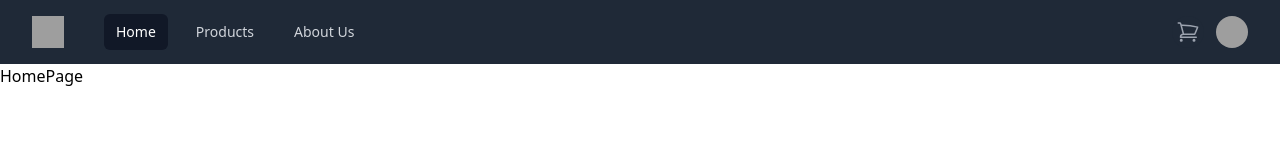
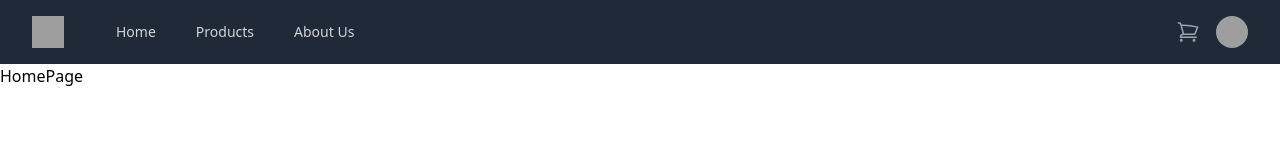
Before and after one commit to sagarkawad/blue-bikes, a React (Vite) app in the folder front-end-react/: page / in a window 1280 px wide. Shown: the top 160 px of the page. Built offline with nearby package versions, Linux system fonts and the light colour scheme; grey boxes are pictures that could not be loaded.

Commit message:
routing functionality added

```diff
--- a/front-end-react/package.json
+++ b/front-end-react/package.json
@@ -13,7 +13,8 @@
     "@headlessui/react": "^2.0.4",
     "@heroicons/react": "^2.1.3",
     "react": "^18.2.0",
-    "react-dom": "^18.2.0"
+    "react-dom": "^18.2.0",
+    "react-router-dom": "^6.23.1"
   },
   "devDependencies": {
     "@types/react": "^18.2.66",
--- a/front-end-react/src/App.jsx
+++ b/front-end-react/src/App.jsx
@@ -1,17 +1,40 @@
 import { useState } from "react";
+import { createBrowserRouter, RouterProvider } from "react-router-dom";
 import "./App.css";
 
 //pages
 import HomePage from "./pages/HomePage/HomePage";
+import Products from "./pages/ProductsPage/Products";
+import About from "./pages/AboutPage/About";
 
 //components
 import Navigation from "./components/Navigation";
 
+const router = createBrowserRouter([
+  {
+    path: "/",
+    element: <Navigation />,
+    children: [
+      {
+        path: "/",
+        element: <HomePage />,
+      },
+      {
+        path: "/products",
+        element: <Products />,
+      },
+      {
+        path: "/about",
+        element: <About />,
+      },
+    ],
+  },
+]);
+
 function App() {
   return (
     <>
-      <Navigation />
-      <HomePage />
+      <RouterProvider router={router} />
     </>
   );
 }
--- a/front-end-react/src/components/Navigation.jsx
+++ b/front-end-react/src/components/Navigation.jsx
@@ -15,6 +15,7 @@ import {
   XMarkIcon,
   ShoppingCartIcon,
 } from "@heroicons/react/24/outline";
+import { Link, Outlet } from "react-router-dom";
 
 const user = {
   name: "Tom Cook",
@@ -23,9 +24,9 @@ const user = {
     "https://images.unsplash.com/photo-1472099645785-5658abf4ff4e?ixlib=rb-1.2.1&ixid=eyJhcHBfaWQiOjEyMDd9&auto=format&fit=facearea&facepad=2&w=256&h=256&q=80",
 };
 const navigation = [
-  { name: "Home", href: "#", current: true },
-  { name: "Products", href: "#", current: false },
-  { name: "About Us", href: "#", current: false },
+  { name: "Home", href: "/", current: false },
+  { name: "Products", href: "/products", current: false },
+  { name: "About Us", href: "/about", current: false },
 ];
 const userNavigation = [
   { name: "Your Profile", href: "#" },
@@ -66,9 +67,9 @@ export default function Navigation() {
                     <div className="hidden md:block">
                       <div className="ml-10 flex items-baseline space-x-4">
                         {navigation.map((item) => (
-                          <a
+                          <Link
                             key={item.name}
-                            href={item.href}
+                            to={item.href}
                             className={classNames(
                               item.current
                                 ? "bg-gray-900 text-white"
@@ -78,7 +79,7 @@ export default function Navigation() {
                             aria-current={item.current ? "page" : undefined}
                           >
                             {item.name}
-                          </a>
+                          </Link>
                         ))}
                       </div>
                     </div>
@@ -226,6 +227,7 @@ export default function Navigation() {
           )}
         </Disclosure>
       </div>
+      <Outlet />
     </>
   );
 }
--- /dev/null
+++ b/front-end-react/src/pages/AboutPage/About.jsx
@@ -0,0 +1,7 @@
+import React from "react";
+
+const About = () => {
+  return <div>About</div>;
+};
+
+export default About;
--- /dev/null
+++ b/front-end-react/src/pages/ProductsPage/Products.jsx
@@ -0,0 +1,7 @@
+import React from "react";
+
+const Products = () => {
+  return <div>Products</div>;
+};
+
+export default Products;
```
Also changed, not shown: 1 other file (tests, documents, lock files or other folders).
